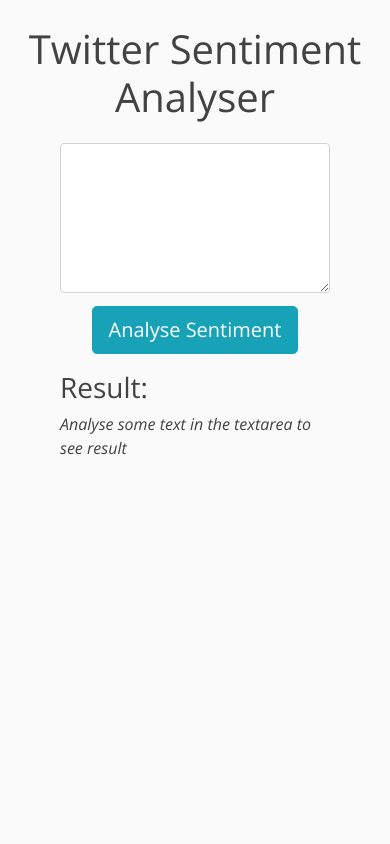
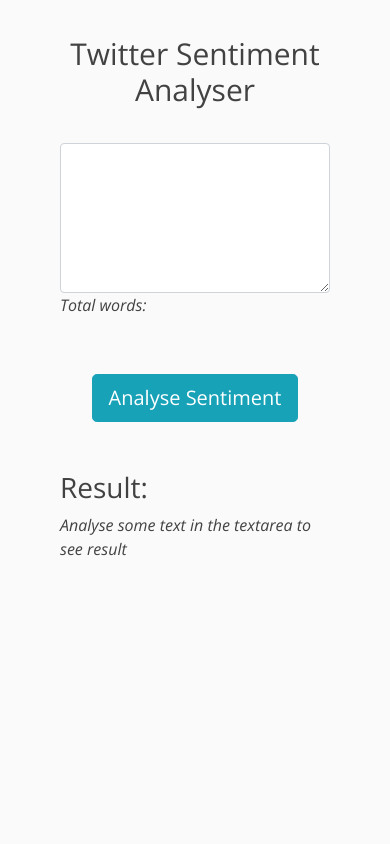
Before and after one commit to shashank1558/Sentiment-Analysis-with-RNN-and-LSTM, a FastAPI app: page / in a window 390 px wide. Run offline with FastAPI, Linux system fonts and the light colour scheme; parts of the project's set-up code (start-up, migrations or seed data) failed here and were passed over; some libraries are stand-ins or nearby versions.

Commit message:
Word count added

```diff
--- a/src/webapp/templates/home.html
+++ b/src/webapp/templates/home.html
@@ -1,11 +1,14 @@
 {% extends "layout.html" %}
 {% block content %}
-<div class="sentiment_container container">
-    <div class="row align-items-center justify-content-center text-center">
+<div class="sentiment_container container-fluid">
+    <div class="row  justify-content-center text-center">
         <h1 id="page_heading">Twitter Sentiment Analyser</h1>
-        <div class="col-10 align-self-center">
-            <div class="input-group sentiment_text_group">
-                <textarea class="form-control" id="sentiment_text" aria-label="With textarea"></textarea>
+        <div class="col-10 col-md-12 col-sm-12 col-xs-12 ">
+            <div class="sentiment_text_group">
+                <textarea class="form-control" id="sentiment_text" aria-label="With textarea" onkeypress="getWordCount(this.value);"></textarea>
+                <p style="font-style: italic !important; text-align: left !important;">Total words:&nbsp;
+                    <span id="word_count"></span>
+                </p>
             </div>
             <button type="button" class="btn btn-info btn-lg" id="analyse_button" onclick="getSentiment();">Analyse Sentiment</button>
         </div>
@@ -13,8 +16,8 @@
 
     </div>
 
-    <div class="row align-items-center justify-content-center" style="margin-top: 5%;">
-        <div class="col-10">
+    <div class="row align-items-center result justify-content-center">
+        <div class="col-10 col-md-12 col-sm-12 col-xs-12">
             <h3>Result:</h3>
             <p><i>Analyse some text in the textarea to see result</i></p>
             <br>
@@ -32,6 +35,7 @@
 <script type="text/javascript">
 
     function getSentiment() {
+        // Calling API to get sentiment of text
         var text = document.getElementById("sentiment_text").value;
         var dataObject = {"text":text};
         if (text.length==0){
@@ -45,10 +49,6 @@
                 data: JSON.stringify(dataObject),
                 dataType: 'json',
                 success: function (response) {
-
-                    // alert(JSON.stringify(response));
-
-                    console.log(response);
 
                     if (response.sentiment=="positive"){
                         $("#result_negative").hide();
@@ -68,5 +68,22 @@
             });
         }
     }
+
+    function getWordCount(value){
+        // Wordcount of words in text area
+        var text = value.replace("\\s+", "").trim();
+        var wordCount = text.split(" ");
+        $("#word_count").html(wordCount.length);
+    }
+
+    document.getElementById('sentiment_text').addEventListener("keydown", function(event){
+        var KeyID = event.keyCode;
+        text = document.getElementById('sentiment_text').value;
+        // Checking for Backspace or delete.
+        if (event.key == "Backspace" | event.key == "Delete" ) {
+            getWordCount(text);
+        }
+
+    });
 </script>
 {% endblock %}
--- a/src/webapp/templates/layout.html
+++ b/src/webapp/templates/layout.html
@@ -40,6 +40,10 @@
                 margin-top: 5%;
             }
 
+            .result{
+                margin-top: 5%;
+            }
+
             #result_positive {
                 display: none;
             }
@@ -61,6 +65,47 @@
                 width: 11vw;
                 font-size: 15px;
             }
+
+            @media (max-width: 768px) {
+
+            .btn-negative, .btn-negative:hover{
+                width: 100%;
+                font-size: 15px;
+            }
+
+            .btn-positive, .btn-positive:hover{
+                width: 100%;
+                font-size: 15px;
+            }
+
+            #page_heading {
+                margin-top: 10%;
+                font-size: 30px;
+            }
+
+            .sentiment_text_group{
+                margin-top: 10%;
+            }
+
+            .result{
+                margin-top: 15%;
+                font-size: 20px;
+            }
+
+            .result p{
+                font-size: 16px;
+            }
+
+            #analyse_button{
+                margin-top: 15% !important;
+            }
+
+            #word_count{
+                font-style: italic !important;
+                text-align: left !important;
+            }
+            }
+
         </style>
     </head>
 
```
